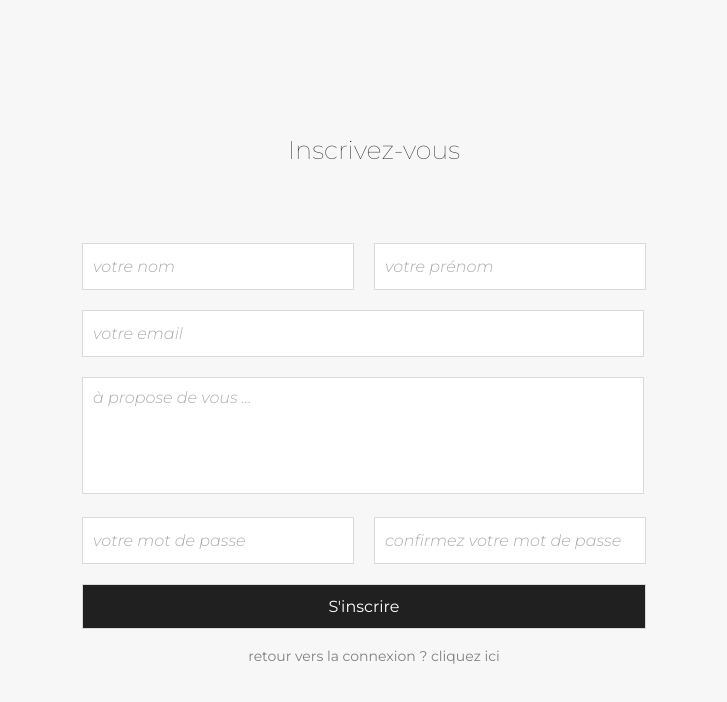
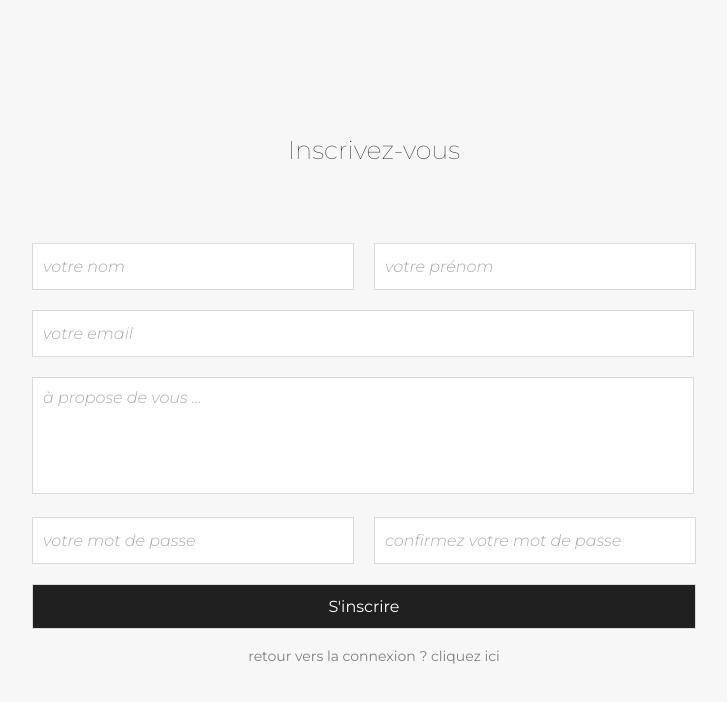
Before and after one commit to cauxNicolas/crud-frontend, a React (Create React App) app: page /signup in a window 1280 px wide. Shown: the top 702 px of the page, without its empty margins (266-993 px from the left). Built offline with nearby package versions, Linux system fonts and the light colour scheme.

Commit message:
favicon OK

```diff
--- a/public/index.html
+++ b/public/index.html
@@ -2,14 +2,14 @@
 <html lang="en">
   <head>
     <meta charset="utf-8" />
-    <link rel="icon" href="%PUBLIC_URL%/favicon.ico" />
+    <link rel="icon" href="%PUBLIC_URL%/favicon.png" />
     <meta name="viewport" content="width=device-width, initial-scale=1" />
     <meta name="theme-color" content="#000000" />
     <meta
       name="description"
       content="Web site created using create-react-app"
     />
-    <link rel="apple-touch-icon" href="%PUBLIC_URL%/logo192.png" />
+    <link rel="apple-touch-icon" href="%PUBLIC_URL%/favicon.png" />
     <!--
       manifest.json provides metadata used when your web app is installed on a
       user's mobile device or desktop. See https://developers.google.com/web/fundamentals/web-app-manifest/
--- a/src/App.css
+++ b/src/App.css
@@ -35,7 +35,7 @@
   padding: 10px;
   outline: none;
   font-size: 1rem;
-  width: 250px;
+  width: 300px;
   border: 1px solid #dadada;
   margin-top: 20px;
   resize: none;
@@ -116,7 +116,7 @@
 
 #signup input[type="email"],
 #signup textarea {
-  width: 540px;
+  width: 640px;
 }
 
 #signup input[type="submit"] {
```
Also changed, not shown: public/favicon.png (added).
